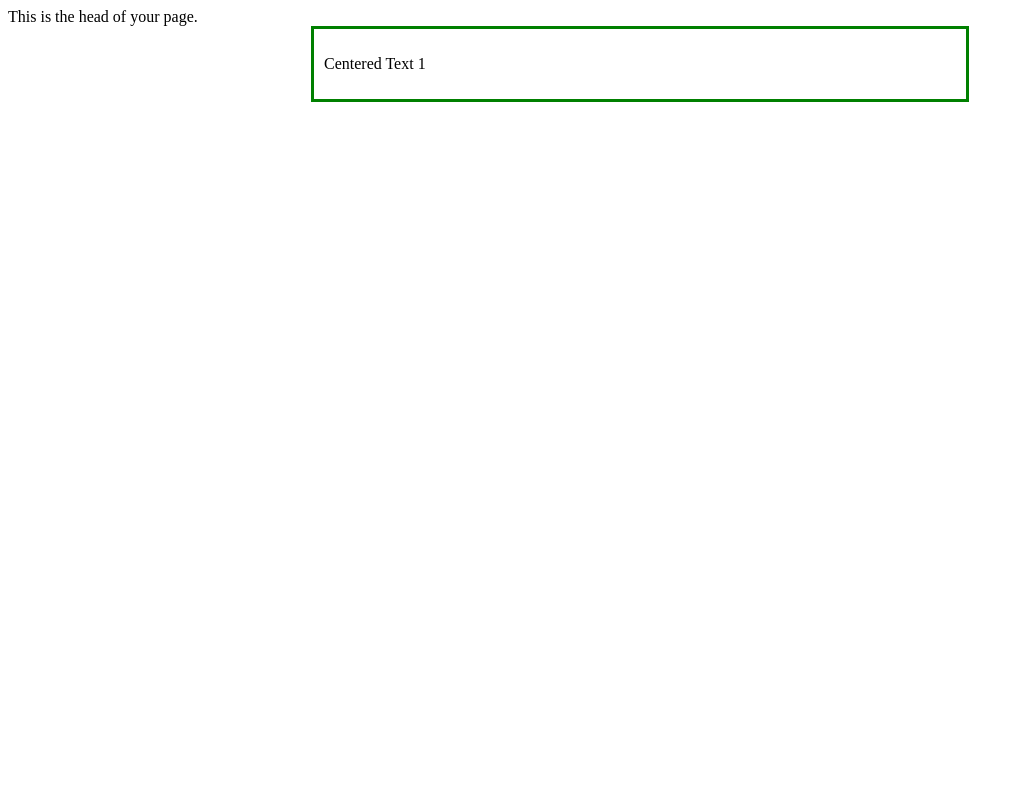
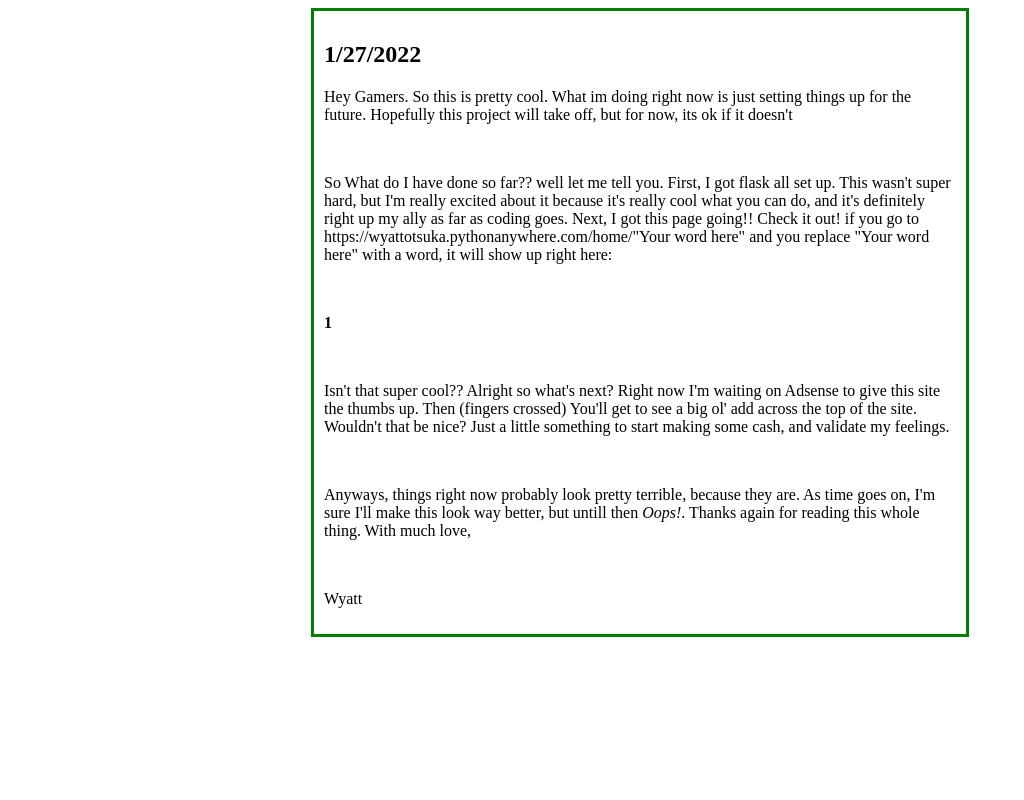
Before and after one commit to WyattOtsuka/loos, a Flask app: page /home/1 in a window 1280 px wide. Shown: the whole page, without its empty margins (0-1024 px from the left). Run offline with Flask 2, Linux system fonts and the light colour scheme.

Commit message:
added ad units and content

```diff
--- a/templates/home.html
+++ b/templates/home.html
@@ -1,18 +1,44 @@
 <html>
 
 <head>
-    <link rel= "stylesheet" type= "text/css" href= "{{ url_for('static',filename='styles/home.css') }}">
-    This is the head of your page.
-    <title>WWII Birthday Tracker</title>
+    <link rel="stylesheet" type="text/css" href="{{ url_for('static',filename='styles/home.css') }}">
+    <title>Webapp Progresss Blog</title>
 
     <script async src="https://pagead2.googlesyndication.com/pagead/js/adsbygoogle.js?client=ca-pub-4963099746269601"
-     crossorigin="anonymous"></script>
+        crossorigin="anonymous"></script>
 </head>
 
 <body>
-    <div class = "bb1"></div>
-    <div class = "centered">
-        <p>Centered Text {{input}}</p>
+
+    <script async src="https://pagead2.googlesyndication.com/pagead/js/adsbygoogle.js?client=ca-pub-4963099746269601"
+        crossorigin="anonymous"></script>
+    <!-- bb1 -->
+    <ins class="adsbygoogle" style="display:block" data-ad-client="ca-pub-4963099746269601" data-ad-slot="6900139630"
+        data-ad-format="auto" data-full-width-responsive="true"></ins>
+    <script>
+        (adsbygoogle = window.adsbygoogle || []).push({});
+    </script>
+
+
+    <div class="bb1"></div>
+    <div class="centered">
+        <h2>1/27/2022</h2>
+        <p>Hey Gamers. So this is pretty cool. What im doing right now is just setting things up for the future. Hopefully this project will take off, but for now, its ok if it doesn't</p>
+        <br>
+        <p>So What do I have done so far?? well let me tell you. First, I got flask all set up. This wasn't super hard, but I'm really excited about it because it's really cool what you can do, and
+            it's definitely right up my ally as far as coding goes. Next, I got this page going!! Check it out! if you go to https://wyattotsuka.pythonanywhere.com/home/"Your word here" and you replace "Your word here"
+            with a word, it will show up right here:</p>
+            <br>
+        </p><strong>{{input}}</strong></p>
+        <br>
+        <p>Isn't that super cool?? Alright so what's next? Right now I'm waiting on Adsense to give this site the thumbs up. Then (fingers crossed) You'll get to see a
+            big ol' add across the top of the site. Wouldn't that be nice? Just a little something to start making some cash, and validate my feelings.
+        </p>
+        <br>
+        <p>Anyways, things right now probably look pretty terrible, because they are. As time goes on, I'm sure I'll make this look way better, but untill then <i>Oops!</i>. Thanks again for reading this whole thing.
+        With much love,</p>
+        <br>
+        <p>Wyatt</p>
     </div>
 
 </body>
```
